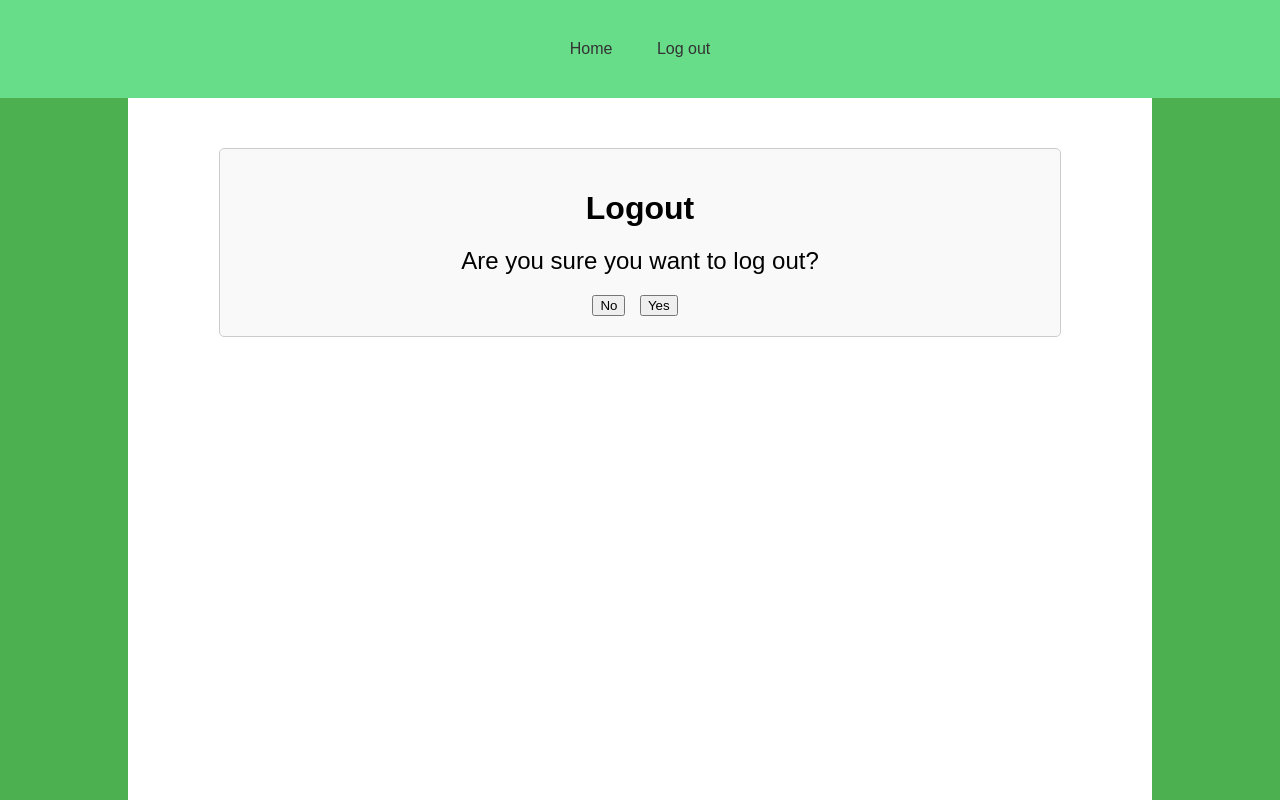
After one commit to AliRauf456/Stage-3, a PHP site: page /broker-log-out.html in a window 1280 px wide. The commit adds this page. Run offline with PHP 8.4, Linux system fonts and the light colour scheme.

Commit message:
Broker logout

```diff
--- /dev/null
+++ b/broker-log-out.html
@@ -0,0 +1,48 @@
+<!DOCTYPE html>
+<html lang="en">
+<head>
+    <meta charset="UTF-8">
+    <meta name="viewport" content="width=device-width, initial-scale=1.0">
+    <title>Logout</title>
+    <link rel="stylesheet" href="styles.css">
+    <style>
+        /* Additional styles here */
+        .container {
+            text-align: center;
+            margin-top: 50px;
+        }
+        .logout-message {
+            font-size: 24px;
+            margin-bottom: 20px;
+        }
+        .button-container {
+            margin-top: 20px;
+        }
+        .button-container button {
+            margin-right: 10px;
+        }
+    </style>
+</head>
+<body>
+    <header>
+        <nav>
+            <ul>
+                <li><a href="mortgage-product.php">Home</a></li>
+                <li><a href="log-out.html">Log out</a></li>
+            </ul>
+        </nav>
+    </header>
+
+    <div class="container">
+        <div class="left-background"></div>
+        <div class="right-background"></div>
+
+        <h1>Logout</h1>
+        <div class="logout-message">Are you sure you want to log out?</div>
+        <div class="button-container">
+            <a href="mortgage-product.php"><button>No</button></a>
+            <a href="login.php"><button>Yes</button></a>
+        </div>
+    </div>
+</body>
+</html>
```
Also changed, not shown: mortgage-product.php (+2 -5 lines).
